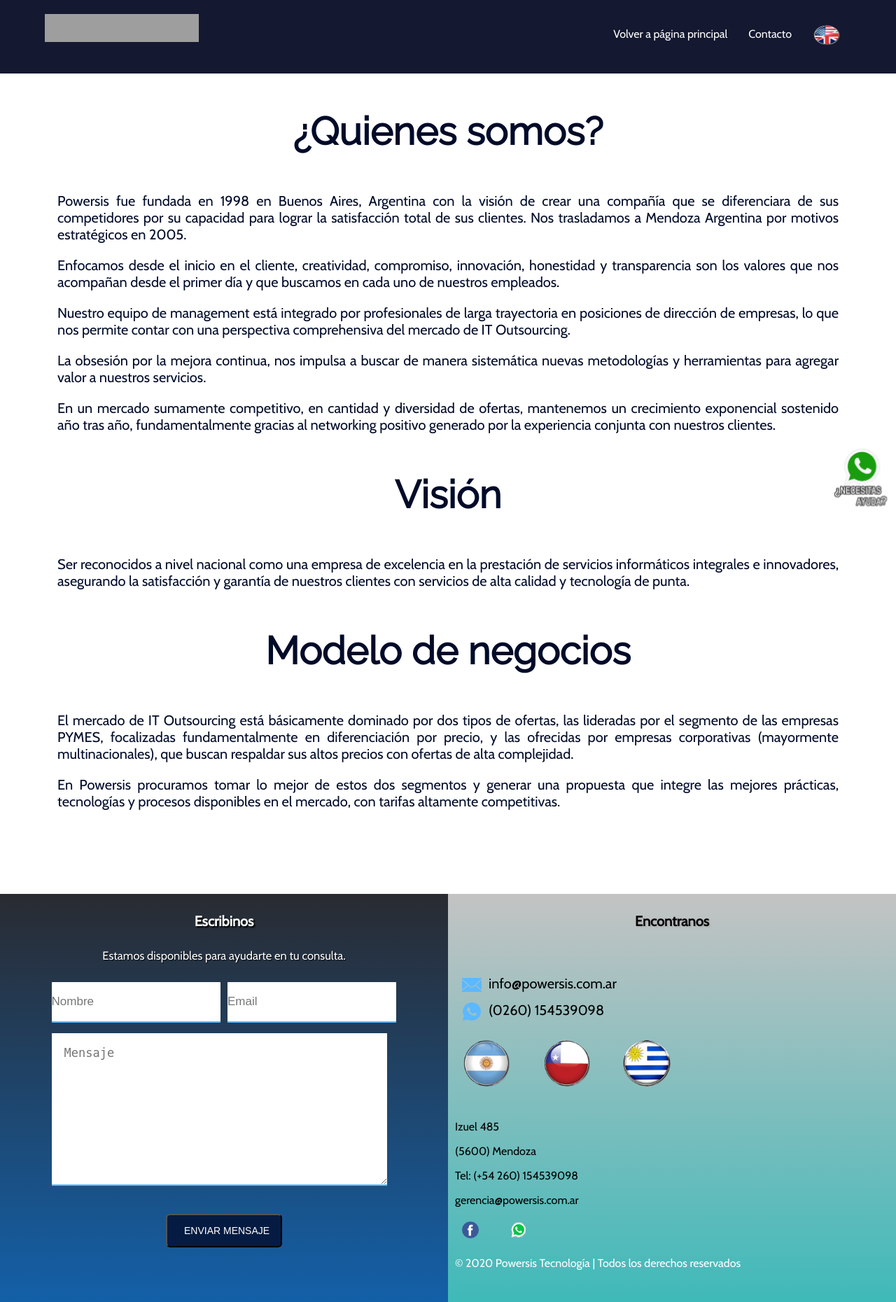
After one commit to DevZeppelin/powersis, a PHP site: page /somos.html in a window 1280 px wide. The commit adds this page. Shown: the whole page at 70% size. Run offline with PHP 8.4, Linux system fonts and the light colour scheme; grey boxes are pictures that could not be loaded.

Commit message:
agregada pagina quienes somos

```diff
--- a/estilos.css
+++ b/estilos.css
@@ -905,3 +905,23 @@ textarea {
 
   }
 }
+
+/*-----------------------------QUIENES SOMOS--------------------*/
+
+.menu-somos {
+
+   position: fixed;
+   width: 100%;
+   top: 0;
+   background: rgb(20, 24, 48);
+   z-index: 100;
+}
+
+.menu-somos a {
+    color :#fff;
+}
+
+#somos {
+    padding: 100px 20px;
+    text-align: justify;
+}
--- a/index.html
+++ b/index.html
@@ -124,7 +124,7 @@
                             </br></br>
                             Nuestra Filosofía es agregar valor al mercado de IT sourcing en cualquier punto del país y Latinoamerica, siempre enfocadas en la satisfacción completa de nuestros clientes.</p>
 
-                            <a href="quienes-somos.html">¿Quienes somos?</a>
+                            <a href="somos.html">¿Quienes somos?</a>
 
                     </div>
 
--- /dev/null
+++ b/somos.html
@@ -0,0 +1,204 @@
+<!DOCTYPE html>
+
+<html lang="en">
+<head>
+    <meta charset="UTF-8">
+    <meta name="viewport" content="width=device-width, initial-scale=1.0">
+    <title>Powersis Web</title>
+
+    <link rel="stylesheet" href="estilos.css">
+    <link href="https://fonts.googleapis.com/css2?family=Abel&display=swap" rel="stylesheet">
+
+     <link href="https://fonts.googleapis.com/css2?family=Comic+Neue&display=swap" rel="stylesheet">
+     <link href="https://fonts.googleapis.com/css2?family=Cabin&display=swap" rel="stylesheet">
+     <link href="https://fonts.googleapis.com/css2?family=Raleway&display=swap" rel="stylesheet">
+
+     <link rel="stylesheet" href="owl/owl.carousel.min.css">
+    <link rel="stylesheet" href="owl/owl.theme.default.min.css">
+
+    <meta name="viewport" content="width=device-width, user-scalable=no">
+
+</head>
+
+<body>
+
+    <a id="whatsapp" href="https://api.whatsapp.com/send?phone=5492604539098"><img src="imagenes/whatsapp.png"></a>
+
+    <header  id="top-id">
+        <div class="menu-somos">
+            <div class="contenedor" >
+                <p class="logo"><a href="#top-id"><img src="imagenes/logo.png"></a></p>
+
+
+                <body link="#fff" vlink="#fff" alink="#fff"></body>
+
+
+                <img class="menu-icon" src="imagenes/rayitas.png"></img>
+                <nav>
+                    <ul class="lista-menu">
+
+
+                        <li><a href="index.html">Volver a página principal</a></li>
+                        <li><a href="#contacto">Contacto</a></li>
+                        <li><a href="https://translate.google.com.ar/translate?hl=es&sl=es&tl=en&u=http%3A%2F%2Fdevzeppelin.github.io%2Fpowersis%2Fsomos"><img src="imagenes/ingles.png"></a></li>
+                    </ul>
+                </nav>
+            </div>
+        </div>
+
+
+
+    </header>
+
+    <main>
+
+
+
+
+        <section id="somos">
+            <div class="contenedor">
+                <h3>¿Quienes somos?</h3>
+
+                <p>Powersis fue fundada en 1998 en Buenos Aires, Argentina con la visión de crear una compañía que se diferenciara de sus competidores por su capacidad para lograr la satisfacción total de sus clientes. Nos trasladamos a Mendoza Argentina por motivos estratégicos en 2005.</p>
+
+                    <p>Enfocamos desde el inicio en el cliente, creatividad, compromiso, innovación, honestidad y transparencia son los valores que nos acompañan desde el primer día y que buscamos en cada uno de nuestros empleados.</p>
+
+                    <p>Nuestro equipo de management está integrado por profesionales de larga trayectoria en posiciones de dirección de empresas, lo que nos permite contar con una perspectiva comprehensiva del mercado de IT Outsourcing.</p>
+
+                    <p>La obsesión por la mejora continua, nos impulsa a buscar de manera sistemática nuevas metodologías y herramientas para agregar valor a nuestros servicios.</p>
+
+                    <p>En un mercado sumamente competitivo, en cantidad y diversidad de ofertas, mantenemos un crecimiento exponencial sostenido año tras año, fundamentalmente gracias al networking positivo generado por la experiencia conjunta con nuestros clientes.</p>
+
+                    <h3>Visión</h3>
+
+                    <p>Ser reconocidos a nivel nacional como una empresa de excelencia en la prestación de servicios informáticos integrales e innovadores, asegurando la satisfacción y garantía de nuestros clientes con servicios de alta calidad y tecnología de punta.</p>
+
+                    <h3>Modelo de negocios</h3>
+
+                    <p>El mercado de IT Outsourcing está básicamente dominado por dos tipos de ofertas, las lideradas por el segmento de las empresas PYMES, focalizadas fundamentalmente en diferenciación por precio, y las ofrecidas por empresas corporativas (mayormente multinacionales), que buscan respaldar sus altos precios con ofertas de alta complejidad.</p>
+
+                    <p>En Powersis procuramos tomar lo mejor de estos dos segmentos y generar una propuesta que integre las mejores prácticas, tecnologías y procesos disponibles en el mercado, con tarifas altamente competitivas.</p>
+
+            </div>
+
+        </section>
+
+
+
+    </main>
+
+    <footer>
+        <section id="contacto">
+        <div class="contenedor">
+
+
+
+            <!--Codigo php para el envio del mail
+
+            <?php
+                if(@$_GET['i']=='ok'){
+                    //quiere decir qe el form se envio correctamente
+                    ?>
+                    <h3>La consulta se envio correctamente. Nos contactaremos a la brevedad.</h3>
+
+                    <?php
+                    } else {
+                    ?> -->
+
+
+            <div class="contenedor-escribinos">
+                <h4>Escribinos</h4>
+                <h5>Estamos disponibles para ayudarte en tu consulta.</h5>
+
+                    <form action="envio-formulario.php" method="post" enctype="multipart/form-data">
+
+                        <input type="text" placeholder="Nombre" name="nombre" required>
+                        <input type="email" placeholder="Email" name="email" required>
+
+                        <textarea placeholder="Mensaje" name="mensaje" required></textarea>
+
+                        <input type="submit" value="ENVIAR MENSAJE">
+
+
+
+                    </form>
+
+                    <!-- <?php  }  ?>  -->
+                 </div>
+
+
+
+        <div id="contacto" class="contenedor-contactanos">
+
+            <h4>Encontranos</h4>
+
+            <div class="contacto-info">
+
+                <div class="mail"><img src="imagenes/mail-icon.png" alt="">info@powersis.com.ar</div>
+                <div class="whatsapp"><img src="imagenes/whatsapp-icon.png" alt="">(0260) 154539098</div>
+
+            </div>
+
+
+        <div class="banderas">
+                    <img src="imagenes/arg.png">
+                    <img src="imagenes/chile.png">
+                    <img src="imagenes/uru.png">
+
+
+                </div>
+
+
+
+            <div class="parrafo">
+                <p>Izuel 485</p>
+                <p>(5600) Mendoza</p>
+                <p>Tel: (+54 260) 154539098</p>
+                <p>gerencia@powersis.com.ar</p>
+            </div>
+
+                <div class="redes">
+                    <a href="https://www.facebook.com/powersis/"><img src="imagenes/facebook.png" alt="imagen de facebook"></a>
+                    <a href="https://api.whatsapp.com/send?phone=5492604539098"><img src="imagenes/whatsapp-ico.png"></a>
+
+
+                </div>
+
+            <div class="parrafo-footer">
+                <p>© 2020 Powersis Tecnología | Todos los derechos reservados</p>
+
+            </div>
+
+        </div>
+        </div>
+    </section>
+
+    </footer>
+
+    <script
+    src="https://code.jquery.com/jquery-3.4.1.min.js"
+    integrity="sha256-CSXorXvZcTkaix6Yvo6HppcZGetbYMGWSFlBw8HfCJo="
+    crossorigin="anonymous"></script>
+
+    <script>
+
+        $(document).ready(function(){
+
+
+
+
+        $('.menu-icon').click(function(){
+
+            $('header nav').slideToggle();
+            $('.menu a').click(function(){
+            $('header nav').slideUp();
+            })
+
+
+        })
+    })
+
+    </script>
+
+</body>
+</html>
```
